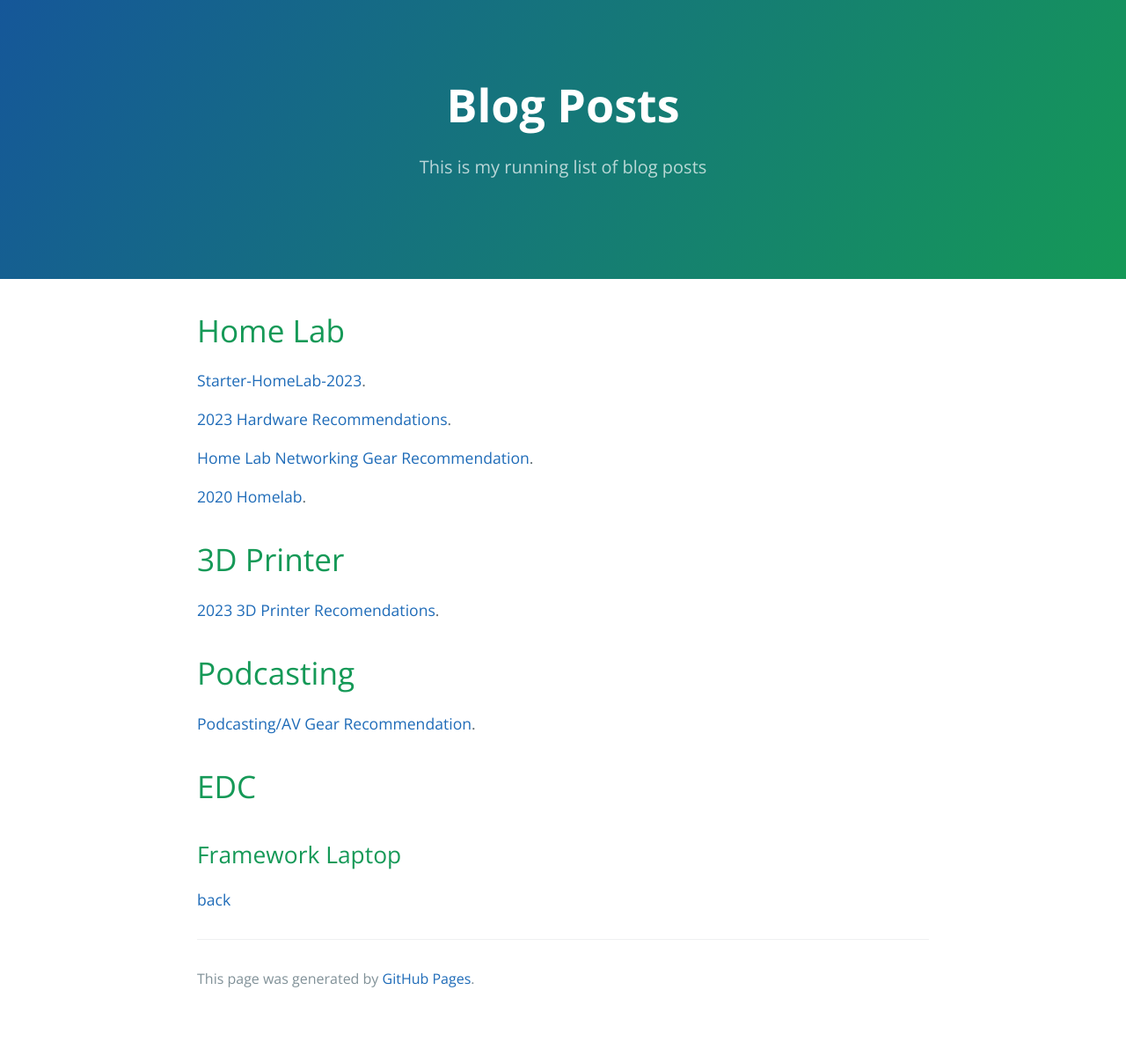
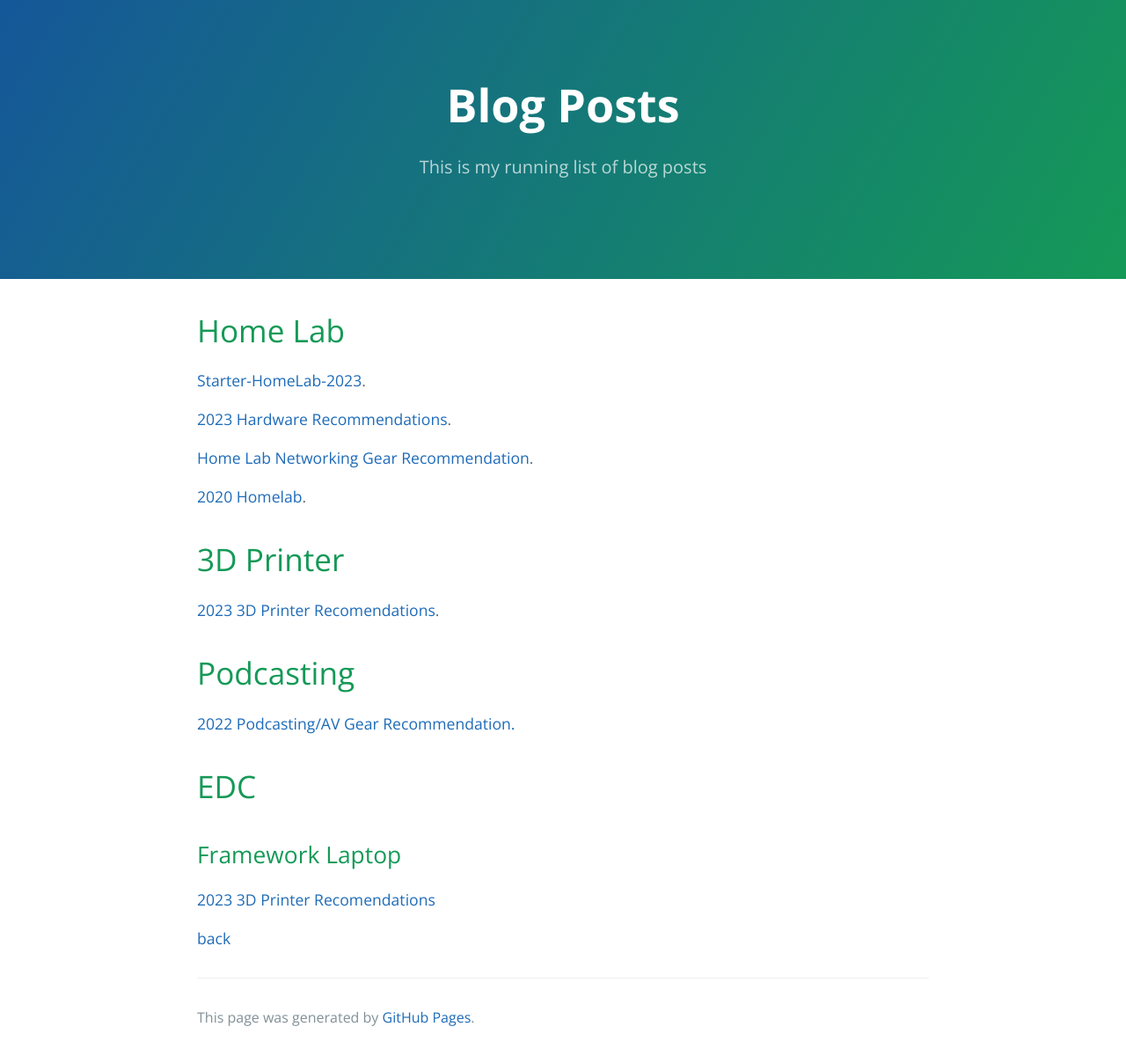
Before and after one commit to jscar-hawk/jscar-hawk.github.io, a Jekyll site: the page built from docs/blog.md, in a window 1280 px wide. Shown: the whole page at 88% size. Built offline with Jekyll 4.4.1, drawn with Linux system fonts in a browser that asks for light colours; before the commit the page ends 1156 px from its top, so only the background shows below that.

Commit message:
Update blog.md

```diff
--- a/docs/blog.md
+++ b/docs/blog.md
@@ -22,10 +22,11 @@ description: This is my running list of blog posts
 
 # Podcasting
 
-[Podcasting/AV Gear Recommendation](./Podcast_Hardware.md).
+[2022 Podcasting/AV Gear Recommendation.](./Podcast_Hardware.adoc)
 
 # EDC
 
 ## Framework Laptop
+[2023 3D Printer Recomendations](./framework_laptop_accessories.md)
 
 [back](../)
```
